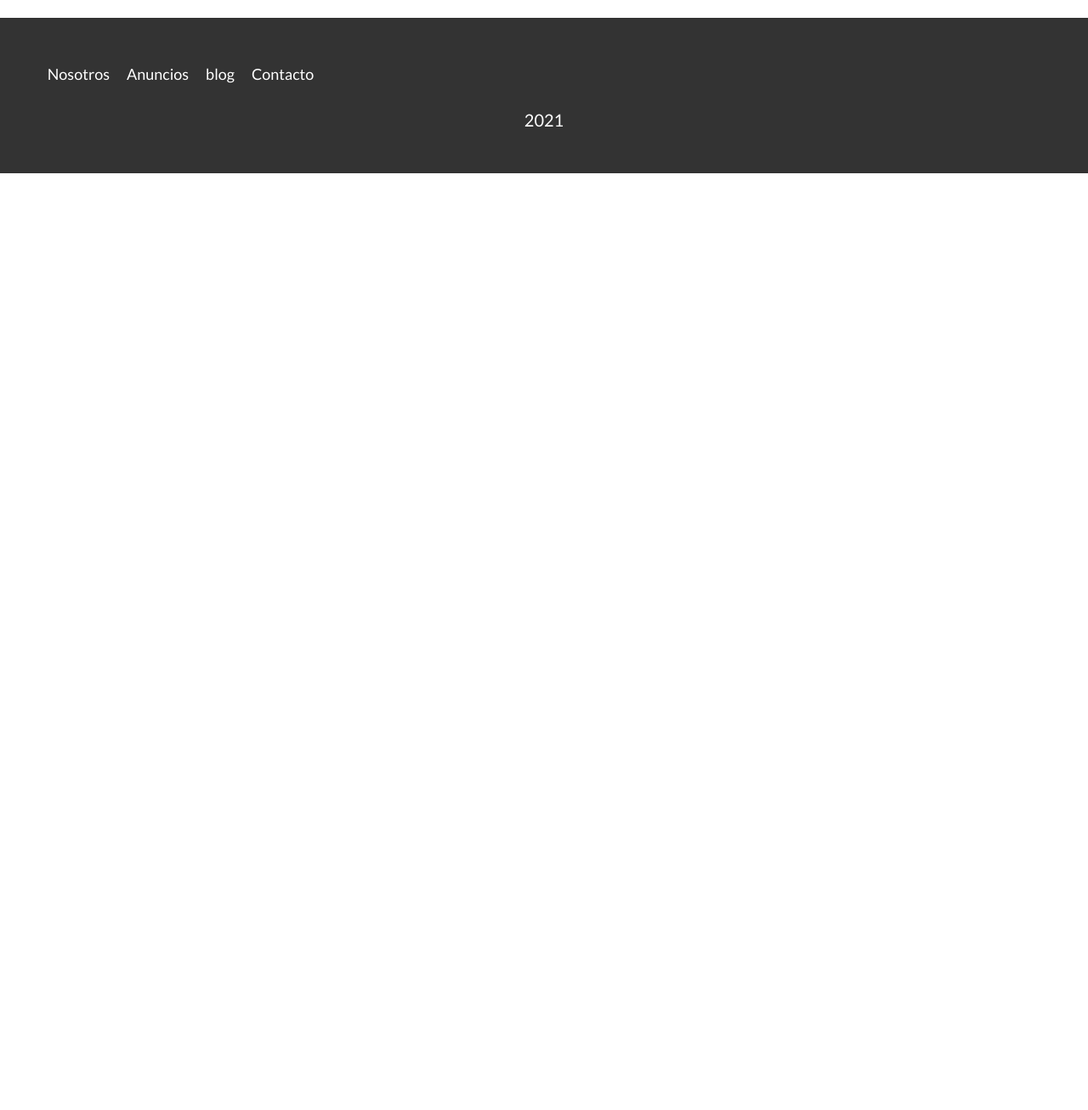
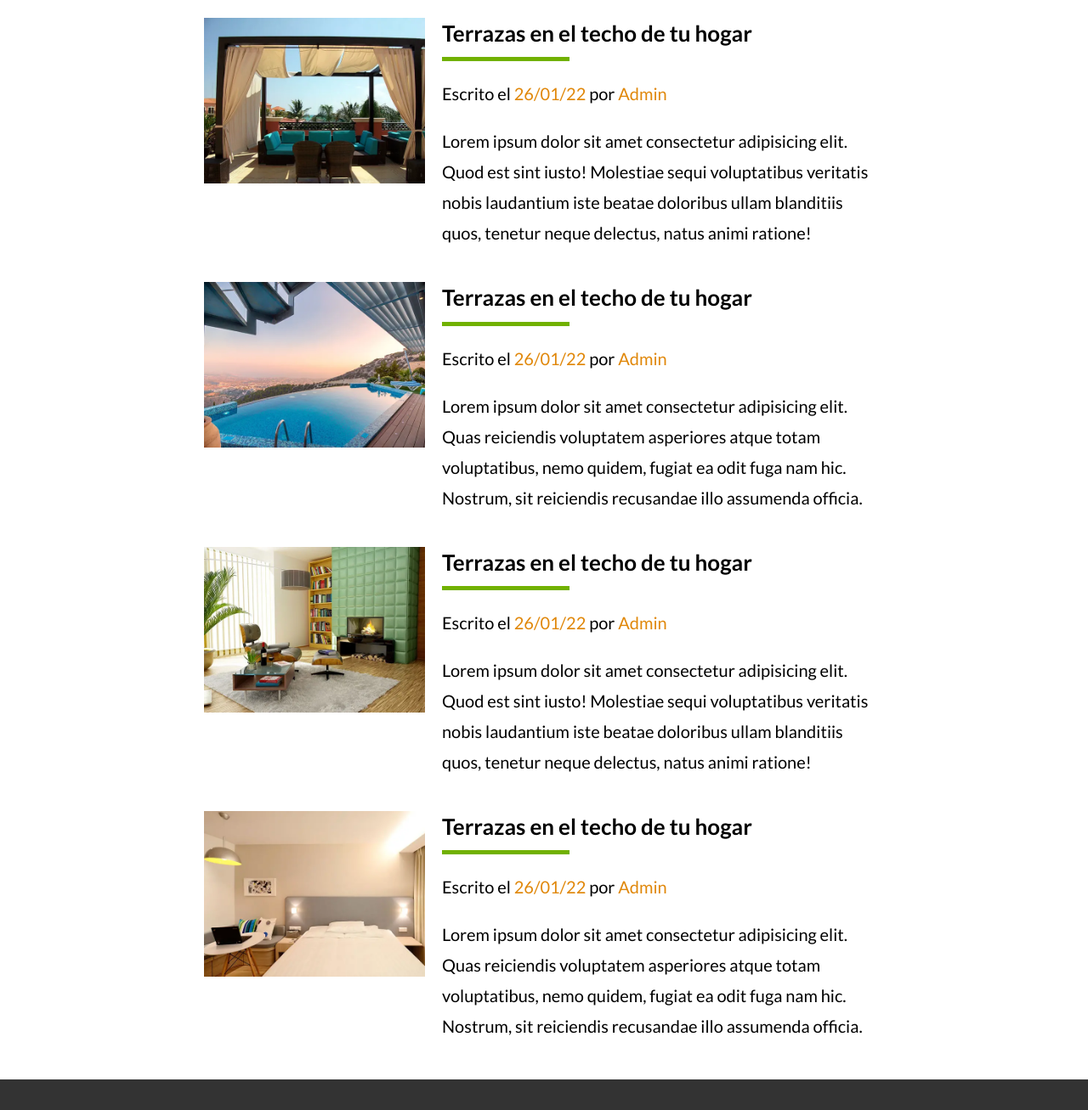
Before and after one commit to favt12/bienes, a website: page blog.html in a window 1280 px wide. Shown: the part 217-1524 px from the top of the page at 85% size. Before the commit the page ends 800 px from the top, so only its background shows below. Drawn offline with Linux system fonts and the light colour scheme.

Commit message:
se avanzo con la pagina nosotros.html

```diff
--- a/blog.html
+++ b/blog.html
@@ -40,8 +40,76 @@
   </div><!--.contendedor .contenido-header-->
 </div><!---.header-->
 
-<main class="contenedor seccion">
-  <h1>Blog</h1>
+<main class="contenedor seccion contenido-centrado">
+  <h1>Nuestro Blog</h1>
+  <article class="entrada-blog">
+    <div class="imagen">
+      <picture>
+        <source srcset="build/img/blog1.webp" type="image/webp">
+        <source srcset="build/img/blog1.jpg" type="image/jpg">
+        <img loading="lazy" src="build/img/blog1.jpg" alt="Texto de entrada">
+      </picture>
+    </div><!--.imagen-->
+    <div class="texto-entrada">
+      <a href="entrada.html">
+        <h4>Terrazas en el techo de tu hogar</h4>
+          <p>Escrito el <span> 26/01/22 </span>por<span> Admin </span></p>
+          <p>Lorem ipsum dolor sit amet consectetur adipisicing elit. Quod est sint iusto! Molestiae sequi voluptatibus veritatis nobis laudantium iste beatae doloribus ullam blanditiis quos, tenetur neque delectus, natus animi ratione!</p>
+        </h4>
+      </a>
+    </div><!--.texto-entrada-->
+  </article><!--.entrada-blog-->
+  <article class="entrada-blog">
+    <div class="imagen">
+      <picture>
+        <source srcset="build/img/blog2.webp" type="image/webp">
+        <source srcset="build/img/blog2.jpg" type="image/jpg">
+        <img loading="lazy" src="build/img/blog2.jpg" alt="Texto de entrada">
+      </picture>
+    </div><!--.imagen-->
+    <div class="texto-entrada">
+      <a href="entrada.html">
+        <h4>Terrazas en el techo de tu hogar</h4>
+          <p>Escrito el <span> 26/01/22 </span>por<span> Admin </span></p>
+          <p>Lorem ipsum dolor sit amet consectetur adipisicing elit. Quas reiciendis voluptatem asperiores atque totam voluptatibus, nemo quidem, fugiat ea odit fuga nam hic. Nostrum, sit reiciendis recusandae illo assumenda officia.</p>
+        </h4>
+      </a>
+    </div><!--.texto-entrada-->
+  </article><!--.entrada-blog-->
+  <article class="entrada-blog">
+    <div class="imagen">
+      <picture>
+        <source srcset="build/img/blog3.webp" type="image/webp">
+        <source srcset="build/img/blog3.jpg" type="image/jpg">
+        <img loading="lazy" src="build/img/blog3.jpg" alt="Texto de entrada">
+      </picture>
+    </div><!--.imagen-->
+    <div class="texto-entrada">
+      <a href="entrada.html">
+        <h4>Terrazas en el techo de tu hogar</h4>
+          <p>Escrito el <span> 26/01/22 </span>por<span> Admin </span></p>
+          <p>Lorem ipsum dolor sit amet consectetur adipisicing elit. Quod est sint iusto! Molestiae sequi voluptatibus veritatis nobis laudantium iste beatae doloribus ullam blanditiis quos, tenetur neque delectus, natus animi ratione!</p>
+        </h4>
+      </a>
+    </div><!--.texto-entrada-->
+  </article><!--.entrada-blog-->
+  <article class="entrada-blog">
+    <div class="imagen">
+      <picture>
+        <source srcset="build/img/blog4.webp" type="image/webp">
+        <source srcset="build/img/blog4.jpg" type="image/jpg">
+        <img loading="lazy" src="build/img/blog4.jpg" alt="Texto de entrada">
+      </picture>
+    </div><!--.imagen-->
+    <div class="texto-entrada">
+      <a href="entrada.html">
+        <h4>Terrazas en el techo de tu hogar</h4>
+          <p>Escrito el <span> 26/01/22 </span>por<span> Admin </span></p>
+          <p>Lorem ipsum dolor sit amet consectetur adipisicing elit. Quas reiciendis voluptatem asperiores atque totam voluptatibus, nemo quidem, fugiat ea odit fuga nam hic. Nostrum, sit reiciendis recusandae illo assumenda officia.</p>
+        </h4>
+      </a>
+    </div><!--.texto-entrada-->
+  </article><!--.entrada-blog-->
 </main><!--.contenedor .seccion-->
 
 <footer class="footer seccion">
--- a/src/scss/layout/_inferior.scss
+++ b/src/scss/layout/_inferior.scss
@@ -16,6 +16,12 @@
     }
     &:last-of-type {
         margin-bottom: 0;
+    }
+}
+
+.informacion-meta {
+    span {
+        color: $amarillo;
     }
 }
 
```
Also changed, not shown: nosotros.html (+22 -1 lines), build/css/app.css.
